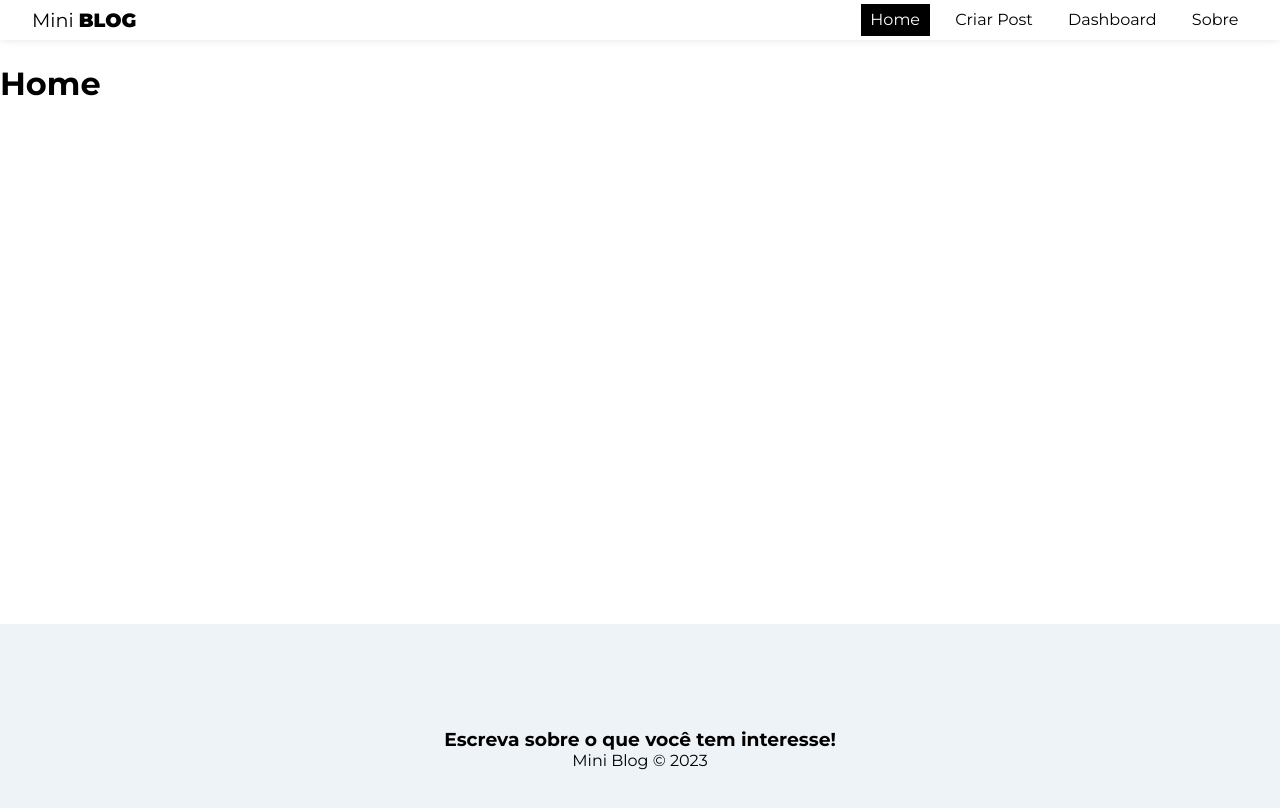
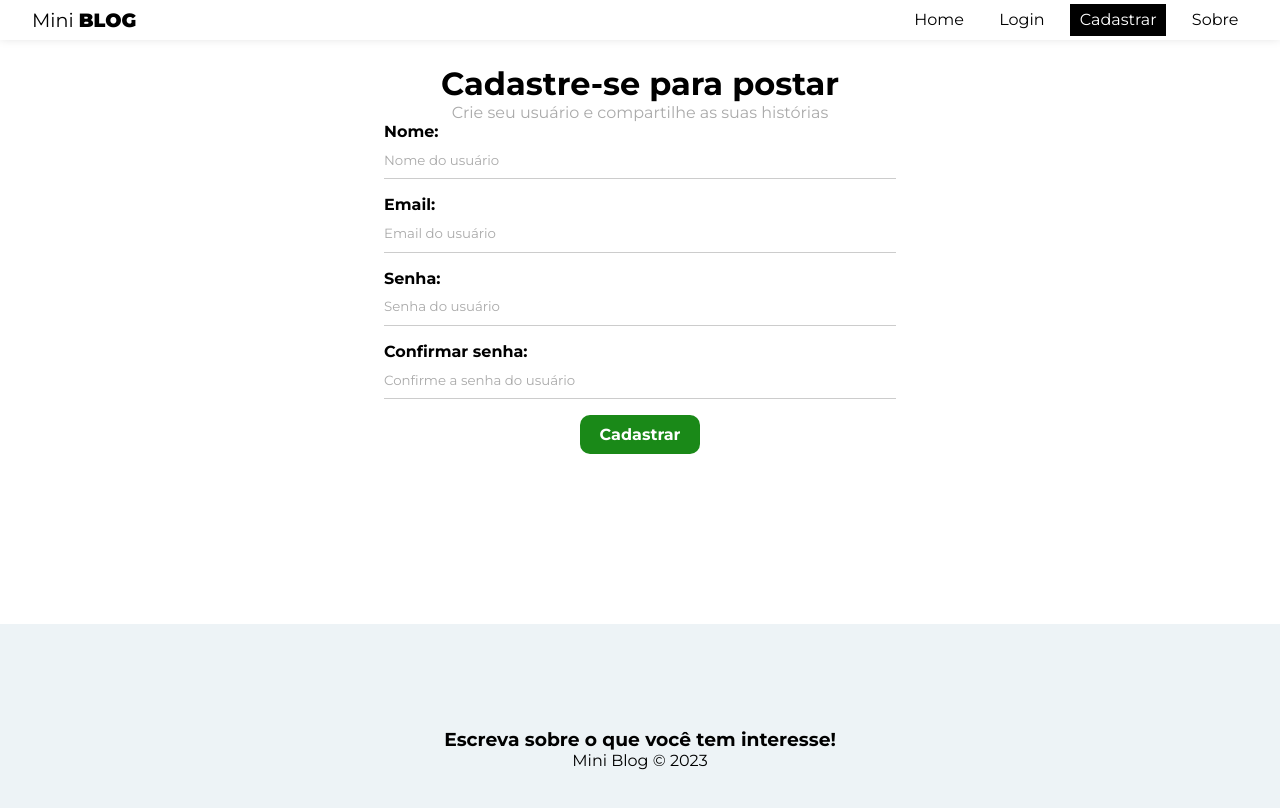
Before and after one commit to AntonioSabino/mini-blog-react, a React (Vite) app: page /register in a window 1280 px wide. Before the commit this address led to /. Shown: the top 808 px of the page. Built offline with nearby package versions, Linux system fonts and the light colour scheme; no server answers.

Commit message:
Adicionando função de logout

```diff
--- a/src/App.tsx
+++ b/src/App.tsx
@@ -7,7 +7,7 @@ import Footer from './components/Footer'
 import Login from './pages/Login'
 import Register from './pages/Register'
 import { AuthProvider } from './context/AuthContext'
-import { onAuthStateChanged } from 'firebase/auth'
+import { User, onAuthStateChanged } from 'firebase/auth'
 import { useEffect, useState } from 'react'
 import { useAuthentication } from './hooks/useAuthentication'
 import Dashboard from './pages/Dashboard'
@@ -15,7 +15,7 @@ import CreatePost from './pages/CreatePost'
 
 function App() {
 	const { auth } = useAuthentication()
-	const [user, setUser] = useState({})
+	const [user, setUser] = useState<User>({} as User)
 	const [loading, setLoading] = useState(true)
 
 	useEffect(() => {
@@ -23,7 +23,7 @@ function App() {
 			if (user) {
 				setUser(user)
 			} else {
-				setUser({})
+				setUser({} as User)
 			}
 
 			setLoading(false)
@@ -50,19 +50,19 @@ function App() {
 						/>
 						<Route
 							path='login'
-							element={!user ? <Login /> : <Navigate to='/' />}
+							element={!user.uid ? <Login /> : <Navigate to='/' />}
 						/>
 						<Route
 							path='register'
-							element={!user ? <Register /> : <Navigate to='/' />}
+							element={!user.uid ? <Register /> : <Navigate to='/' />}
 						/>
 						<Route
 							path='dashboard'
-							element={user ? <Dashboard /> : <Navigate to='/' />}
+							element={user.uid ? <Dashboard /> : <Navigate to='/' />}
 						/>
 						<Route
 							path='posts/create'
-							element={user ? <CreatePost /> : <Navigate to='/' />}
+							element={user.uid ? <CreatePost /> : <Navigate to='/' />}
 						/>
 						<Route
 							path='*'
--- a/src/components/Header/index.tsx
+++ b/src/components/Header/index.tsx
@@ -1,9 +1,12 @@
 import { NavLink } from 'react-router-dom'
 import styles from './Header.module.css'
 import { useAuthValue } from '../../hooks/useAuthValue'
+import { useAuthentication } from '../../hooks/useAuthentication'
 
 const Header = () => {
 	const user = useAuthValue()
+	const { logout } = useAuthentication()
+	console.log(user)
 
 	return (
 		<header>
@@ -23,7 +26,7 @@ const Header = () => {
 							Home
 						</NavLink>
 					</li>
-					{!user && (
+					{!user.uid && (
 						<>
 							<li>
 								<NavLink
@@ -43,7 +46,7 @@ const Header = () => {
 							</li>
 						</>
 					)}
-					{user && (
+					{user.uid && (
 						<>
 							<li>
 								<NavLink
@@ -71,6 +74,11 @@ const Header = () => {
 							Sobre
 						</NavLink>
 					</li>
+					{user.uid && (
+						<li>
+							<button onClick={logout}>Sair</button>
+						</li>
+					)}
 				</ul>
 			</nav>
 		</header>
--- a/src/context/AuthContext.tsx
+++ b/src/context/AuthContext.tsx
@@ -1,12 +1,11 @@
+import { User } from 'firebase/auth'
 import { createContext } from 'react'
 
-export const AuthContext = createContext({})
+export const AuthContext = createContext({} as User)
 
 interface AuthProviderProps {
 	children: React.ReactNode
-	value: {
-		[key: string]: unknown
-	}
+	value: User
 }
 
 export function AuthProvider({ children, value }: AuthProviderProps) {
--- a/src/hooks/useAuthentication.tsx
+++ b/src/hooks/useAuthentication.tsx
@@ -1,6 +1,10 @@
 import { auth } from '../firebase/config'
 
-import { createUserWithEmailAndPassword, updateProfile } from 'firebase/auth'
+import {
+	createUserWithEmailAndPassword,
+	signOut,
+	updateProfile,
+} from 'firebase/auth'
 import { useState, useEffect } from 'react'
 import { User } from '../interfaces/user.interface'
 import { FirebaseError } from 'firebase/app'
@@ -64,6 +68,12 @@ export const useAuthentication = () => {
 		}
 	}
 
+	const logout = () => {
+		checkIfCancelled()
+
+		signOut(auth)
+	}
+
 	useEffect(() => {
 		return () => {
 			setCancelled(true)
@@ -75,5 +85,6 @@ export const useAuthentication = () => {
 		createUser,
 		error,
 		loading,
+		logout,
 	}
 }
```
